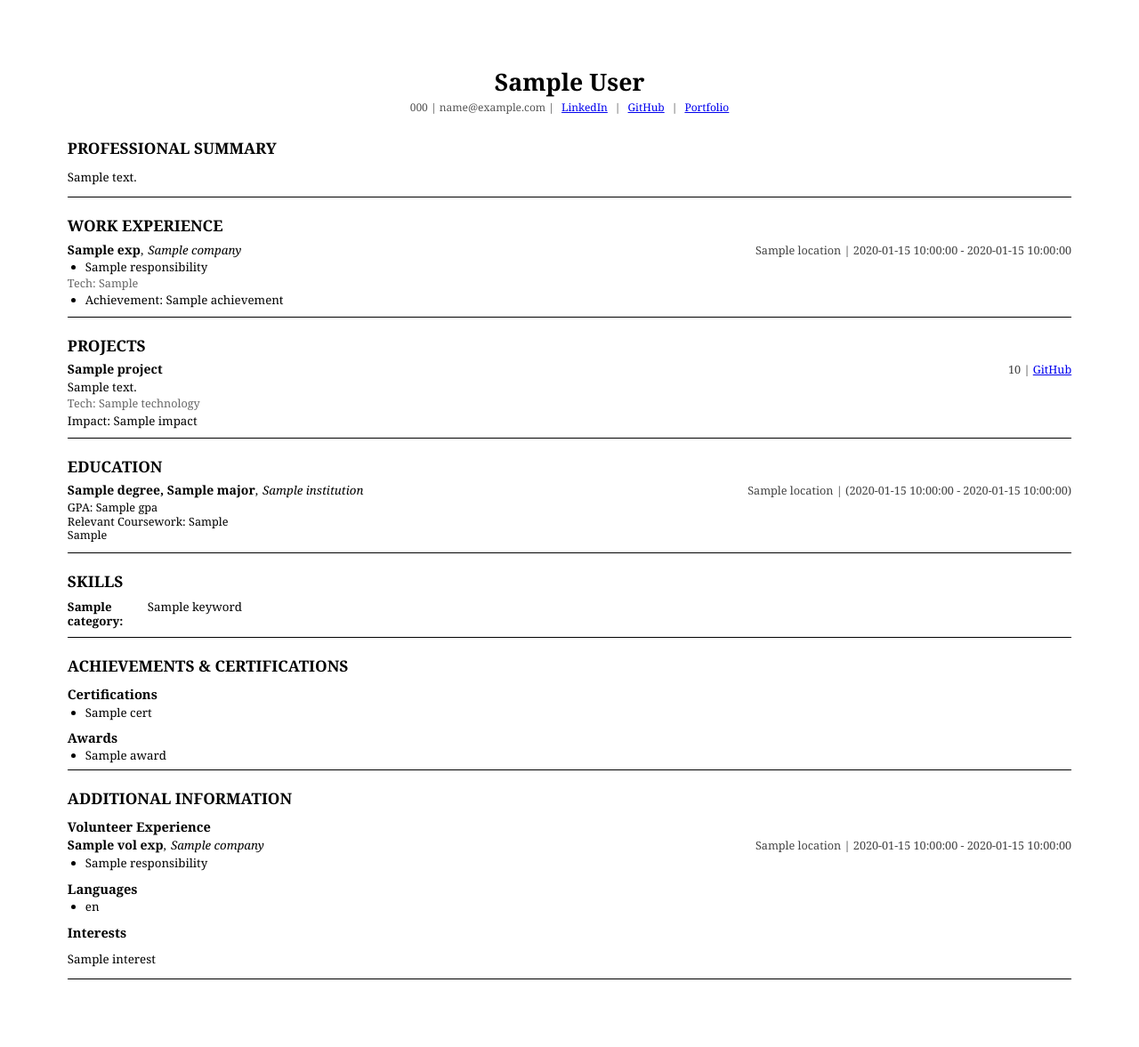
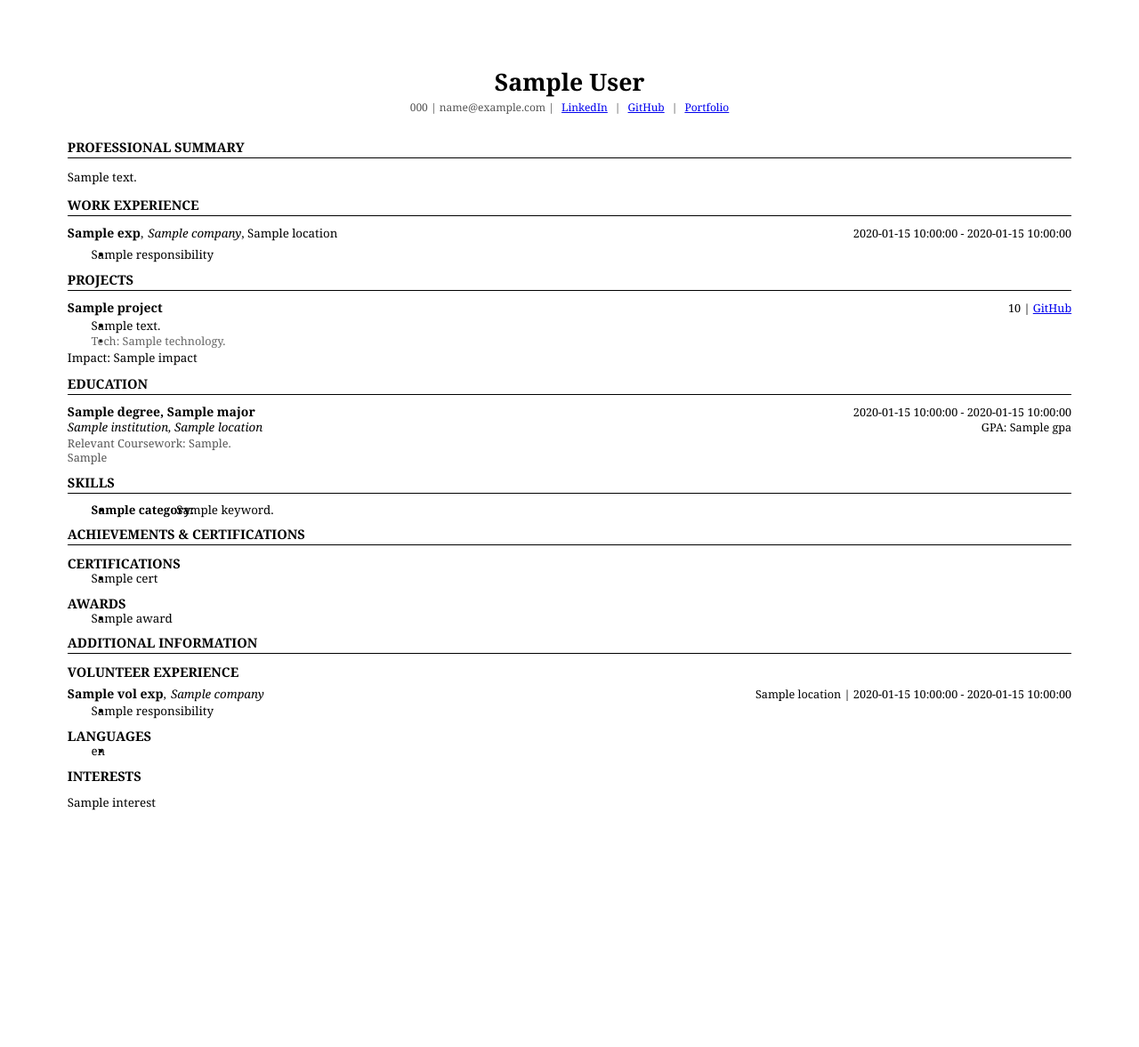
Before and after one commit to adityavaidya108/AutoApply.AI, a Python web app: template templates/resume_template.html in a window 1280 px wide. Shown: the whole page at 89% size. After the commit the page ends 911 px from the top, so only its background shows below. Run offline with Jinja, Linux system fonts and the light colour scheme; the template is opened without the code that fills it: most values are stand-ins (such as "Sample title", 1, 10 or a date in 2020).

Commit message:
Better working AI resume enhancer

```diff
--- a/app/schemas.py
+++ b/app/schemas.py
@@ -34,7 +34,6 @@
     duration: Optional[str] = None
     impact: Optional[str] = None
 
-
 class ATSFriendlyResume(BaseModel):
     """
     Schema for an ATS-friendly resume tailored to a job description.
--- a/modules/implementations/html_pdf_generator.py
+++ b/modules/implementations/html_pdf_generator.py
@@ -1,5 +1,5 @@
 from io import BytesIO
-from app.schemas import ATSFriendlyResume, Experience, Education, Skill # Import necessary schemas
+from app.schemas import ATSFriendlyResume # Import necessary schemas
 from modules.interfaces.document_generator import IDocumentGenerator
 from jinja2 import Environment, FileSystemLoader
 from weasyprint import HTML, CSS # pip install weasyprint
@@ -14,8 +14,8 @@
         Generates a PDF byte stream from ATSFriendlyResume data using an HTML template.
         """
         # Render the Jinja2 HTML template with the resume data.
-        # The 'resume' variable in the template will be populated by resume_data.dict()
-        html_content = self.template.render(resume=resume_data.dict())
+        # The 'resume' variable in the template will be populated by resume_data.model_dump()
+        html_content = self.template.render(resume=resume_data.model_dump())
 
         # Convert the rendered HTML content to PDF using WeasyPrint
         pdf_bytes = BytesIO()
--- a/static/styles/resume.css
+++ b/static/styles/resume.css
@@ -30,209 +30,263 @@
 }
 
 .contact-info-line {
-    font-size: 9pt; /* Smaller font for contact details */
+    font-size: 9pt; /* Smaller font for contact line */
     color: #555;
-    margin: 0; /* Remove default paragraph margins */
+    margin: 0;
     line-height: 1.2;
-    /* text-align: center; is still good here in case its children have specific display types */
-    text-align: center; /* Ensure contents within the line are centered */
-    display: flex; /* Make it a flex container to center its own inline-block children */
-    justify-content: center; /* Center children horizontally */
-    flex-wrap: wrap; /* Allow wrapping if links get too long for one line */
-    gap: 0 8px; /* Gap between elements on the same line */
+    text-align: center;
+    display: flex; /* Flex to align contact info horizontally */
+    justify-content: center;
+    flex-wrap: wrap; /* Allow contact items to wrap */
+    gap: 0 8px; /* Horizontal gap between items */
 }
 
 /* Styles for clickable links in PDF */
 .contact-info-links a {
-    color: #000; /* Black links to blend with text */
-    text-decoration: none; /* No underline by default */
-    border-bottom: 0.5px solid #000; /* Subtle bottom border (like LaTeX) */
+    color: #000; /* Match surrounding text */
+    text-decoration: none;
+    border-bottom: 0.5px solid #000; /* Subtle underline */
     font-weight: normal;
 }
+
 .contact-info-links a:hover {
-    text-decoration: underline; /* Standard hover for browser view */
+    text-decoration: underline; /* For browser preview */
+}
+
+.contact-item {
+    white-space: nowrap;
+}
+
+.contact-separator {
+    white-space: nowrap;
+    margin: 0 5px;
+    color: #555;
 }
 
 /* Section Titles (mimicking LaTeX \section) */
-h2 {
-    font-size: 13pt; /* Section heading size */
-    font-weight: bold;
-    color: #000;
-    margin-top: 1.2em; /* Space before section */
-    margin-bottom: 0.4em; /* Space after section heading */
-    padding-bottom: 0; /* No padding if using HR below */
-    text-transform: uppercase; /* Common for professional resume sections */
-    text-align: left; /* Ensure headings are left-aligned */
-}
-
-/* Horizontal Rule for Section Separation */
-hr.section-divider {
-    border: none; /* Remove default browser border */
-    border-top: 1px solid #000; /* Thin black line */
-    margin-top: 0.2cm; /* Space after the section content */
-    margin-bottom: 0.2cm; /* Space before the next section heading */
-    width: 100%; /* Ensure it spans full width */
-    clear: both; /* Important if any floats were used, though we use flexbox */
-}
-
-/* Sub-headings like "Certifications" under "Achievements" */
 h3 {
     font-size: 11pt;
     font-weight: bold;
-    margin-top: 0.8em;
-    margin-bottom: 0.2em;
+    color: #000;
+    margin-top: 0.7em;
+    margin-bottom: 0;
+    padding-bottom: 0;
+    text-transform: uppercase;
+    text-align: left;
 }
 
-/* Content Sections (general container for content below headings) */
-.section-content {
-    margin-left: 0; /* No default indent */
-    margin-bottom: 0; /* Controlled by item spacing */
+/* Horizontal Rule below headings*/
+hr.section-divider {
+    border: none;
+    border-top: 1px solid #000;
+    margin-top: 2pt;
+    margin-bottom: 8pt;
+    width: 100%;
+    clear: both;
 }
 
-/* Experience, Education, Project Item Containers */
-.experience-item, .education-item, .project-item, .volunteer-item { /* Added volunteer-item */
-    margin-bottom: 8pt; /* Reduced space between items */
+/* General section container */
+.section-content {
+    margin-left: 0;
+    margin-bottom: 0;
 }
 
-/* Item Headers (for Title/Company/Dates/Location in Experience, Education, Project) */
+/* Experience, Project, Volunteer Item Containers */
+.experience-item, .project-item, .volunteer-item {
+    margin-bottom: 8pt;
+    margin-top: 5pt;
+}
+
+/* Item Headers in Experience and Projects */
 .item-header {
-    display: flex; /* Use Flexbox for robust two-column alignment */
-    justify-content: space-between; /* Pushes content to ends of the line */
-    align-items: baseline; /* Aligns text baselines */
-    margin-bottom: 2pt; /* Tight spacing between header and bullets/description */
+    display: flex;
+    justify-content: space-between;
+    align-items: baseline;
+    margin-bottom: 2pt;
 }
 
 .item-title-company {
-    display: inline-flex; /* Keep title and company on one "block" for flex */
+    display: flex;
     align-items: baseline;
-    flex-wrap: nowrap; /* Prevent title/company from wrapping if space is tight */
-    flex-grow: 1; /* Allow this part to grow and take most space */
-    margin-right: 10pt; /* Space before dates */
+    flex-wrap: nowrap;
+    flex-grow: 1;
+    margin-right: 10pt;
 }
 
-.job-title, .degree, .project-name {
+.job-title, .project-name {
     font-weight: bold;
-    font-size: 10.5pt; /* Fine-tuned font size */
-    white-space: nowrap; /* Keep on one line if possible */
+    font-size: 10.5pt;
+    white-space: nowrap; /* Prevent wrapping */
 }
 
-.company, .institution {
+.company {
     font-style: italic;
     font-size: 10pt;
-    margin-left: 5px; /* Small space after title */
-    white-space: nowrap; /* Keep on one line if possible */
+    margin-left: 5px;
+    white-space: nowrap;
 }
 
 .item-dates-location {
-    font-size: 9.5pt; /* Smaller font for dates/locations */
-    color: #444; /* Muted color for dates */
+    font-size: 9.5pt;
+    color: #000;
     text-align: right;
-    white-space: nowrap; /* Crucial: Prevents dates/location from wrapping */
-    flex-shrink: 0; /* Prevents this section from shrinking */
+    white-space: nowrap;
+    flex-shrink: 0;
 }
 
-/* Bulleted Lists (Responsibilities, Highlights, Achievements, Certifications) */
+/* Education Block Styling */
+.education-item {
+    margin-bottom: 8pt;
+    margin-top: 5pt;
+}
+
+.education-line-1, .education-line-2 {
+    display: flex;
+    justify-content: space-between;
+    align-items: baseline;
+    margin-bottom: 0;
+}
+
+.degree-major {
+    font-weight: bold;
+    font-size: 10.5pt;
+    flex-shrink: 1;
+    flex-grow: 1;
+    margin-right: 10pt;
+}
+
+.institution-location {
+    font-style: italic;
+    font-size: 10pt;
+    white-space: nowrap;
+    flex-shrink: 0;
+    margin-right: 10pt;
+}
+
+.education-dates, .education-gpa {
+    font-size: 9.5pt;
+    color: #000;
+    text-align: right;
+    white-space: nowrap;
+    flex-shrink: 0;
+}
+
+.education-details-misc {
+    font-size: 9.5pt;
+    color: #555;
+    margin-top: 2pt;
+    margin-bottom: 0;
+    line-height: 1.2;
+}
+
+/* Bullet List Styling */
 ul {
-    list-style-type: disc; /* Standard bullet points (•) */
-    padding-left: 15pt; /* Reduced indent for bullets */
-    margin: 0; /* Remove default margin */
-    margin-top: 2pt; /* Small space above first bullet */
+    list-style-type: none;
+    padding-left: 0;
+    margin: 0;
+    margin-top: 0;
 }
 
 ul li {
-    margin-bottom: 2pt; /* Tight spacing between list items */
-    line-height: 1.2; /* Tighter line spacing for bullets */
+    display: flex;
+    align-items: flex-start;
+    margin-bottom: 2pt;
+    line-height: 1.2;
     font-size: 10pt;
+    padding-left: 0;
+    text-indent: -15pt;
+    margin-left: 15pt;
 }
 
-/* Skills Table (Mimics LaTeX tabularx) */
-.skills-table {
-    width: 100%;
-    border-collapse: collapse; /* No cell borders */
-    font-size: 10pt;
-    margin-top: 5pt;
-}
-.skills-table td {
-    padding: 2pt 0; /* Tight padding */
-    vertical-align: top;
-    line-height: 1.2;
-}
-.skills-table td:first-child {
+ul li::before {
+    content: "•";
+    color: #000;
     font-weight: bold;
-    width: 80px; /* Fixed width for category labels for alignment */
-    padding-right: 10px; /* Space between category and list */
+    display: inline-block;
+    width: 15pt;
+    flex-shrink: 0;
+    text-align: right;
+    padding-right: 5pt;
 }
 
-/* Project Description & Impact */
+/* Bullet List Top Margin */
+.responsibilities-list {
+    margin-top: 5pt; /* Spacing before bullet points */
+}
+
+/* Skills Category Label */
+.skill-category-label {
+    font-weight: bold;
+    /* You can add margin-right if desired for spacing after colon */
+}
+
+/* Project Descriptions */
 .project-description, .project-impact {
     margin-top: 2pt;
     margin-bottom: 2pt;
     font-size: 10pt;
 }
-.technologies-used { /* For technologies list in Experience/Projects */
+
+.technologies-used {
     font-size: 9.5pt;
     margin-top: 2pt;
     margin-bottom: 2pt;
-    color: #666; /* Muted color for tech stack list */
+    color: #666;
 }
 
-/* Specific details like GPA, Coursework etc. in Education */
+/* Extra Education Info */
 .education-details {
     font-size: 9.5pt;
     margin-top: 0;
     margin-bottom: 0;
 }
 
-/* Additional Info Sections (Languages, Interests) */
+/* Additional Info Lists (e.g., Languages, Interests) */
 .additional-info-list {
     margin-top: 0;
     margin-bottom: 0;
-    padding-left: 0; /* Remove default padding for non-bulleted lists */
-    list-style: none; /* Remove bullets if just listing items */
+    padding-left: 0;
+    list-style: none;
 }
+
 .additional-info-list li {
-    display: inline-block; /* Make items horizontal */
+    display: inline-block;
     margin-right: 8pt;
     font-size: 10pt;
 }
 
-
-/* Print-Specific Adjustments (WeasyPrint applies these when generating PDF) */
+/* WeasyPrint-Specific Print Styling */
 @page {
-    size: letter; /* or A4, specify your desired paper size */
-    margin: 0.79in; /* Re-affirm margins for consistency */
+    size: letter;
+    margin: 0.79in;
 }
 @media print {
     body {
-        font-size: 9.5pt; /* Slightly smaller overall font size for print */
+        font-size: 9.5pt;
     }
     h1 {
         font-size: 19pt;
     }
     h2 {
         font-size: 12.5pt;
-        page-break-after: avoid; /* Keep heading with its content */
+        page-break-after: avoid;
     }
     h3 {
         font-size: 10.5pt;
         page-break-after: avoid;
     }
-    /* Attempt to keep these blocks together on a single page if space allows */
     .header-block, .section-content, .experience-item, .education-item, .project-item,
     .skills-table, ul, .volunteer-item {
         page-break-inside: avoid;
     }
-    /* Forces no underline for links in the final PDF, if desired */
     a {
         text-decoration: none !important;
     }
-    /* Ensure HRs are treated well for print */
     hr.section-divider {
-        page-break-after: avoid; /* Don't break right after a divider */
-        margin-top: 0.15cm; /* Tighter spacing for print */
-        margin-bottom: 0.15cm;
+        page-break-after: avoid;
+        margin-top: 1.5pt;
+        margin-bottom: 7pt;
     }
-    /* Further tighten spacing for print where possible */
     ul li {
         margin-bottom: 1.5pt;
     }
--- a/templates/resume_template.html
+++ b/templates/resume_template.html
@@ -29,15 +29,16 @@
     </div>
 
     {% if resume.summary %}
-    <h2>Professional Summary</h2>
+    <h3>Professional Summary</h3>
+    <hr class="section-divider">
     <div class="section-content">
         <p>{{ resume.summary }}</p>
     </div>
-    <hr class="section-divider">
     {% endif %}
 
     {% if resume.experience %}
-    <h2>Work Experience</h2>
+    <h3>Work Experience</h3>
+    <hr class="section-divider">
     <div class="section-content">
         {% for exp in resume.experience %}
         <div class="experience-item">
@@ -45,35 +46,25 @@
                 <span class="item-title-company">
                     <span class="job-title">{{ exp.title }}</span>,
                     <span class="company">{{ exp.company }}</span>
+                    {% if exp.location %}, {{ exp.location }}{% endif %} {# Location moved here to be on same line as title/company #}
                 </span>
                 <span class="item-dates-location">
-                    {% if exp.location %}{{ exp.location }} | {% endif %}
-                    {{ exp.start_date }} - {% if exp.end_date %}{{ exp.end_date }}{% else %}Present{% endif %}
+                    {{ exp.start_date }} - {% if exp.end_date %}{{ exp.end_date }}{% else %}Present{% endif %} {# Only dates here #}
                 </span>
             </div>
-            <ul>
+            <ul class="responsibilities-list"> {# Specific class for responsibilities list #}
                 {% for responsibility in exp.responsibilities %}
                 <li>{{ responsibility }}</li>
                 {% endfor %}
             </ul>
-            {% if exp.technologies_used %}
-                <p class="technologies-used">Tech: {{ exp.technologies_used | join(', ') }}</p>
-            {% endif %}
-            {% if exp.achievements %}
-                <ul>
-                    {% for achievement in exp.achievements %}
-                    <li>Achievement: {{ achievement }}</li>
-                    {% endfor %}
-                </ul>
-            {% endif %}
         </div>
         {% endfor %}
     </div>
-    <hr class="section-divider">
     {% endif %}
 
     {% if resume.projects %}
-    <h2>Projects</h2>
+    <h3>Projects</h3>
+    <hr class="section-divider">
     <div class="section-content">
         {% for project in resume.projects %}
         <div class="project-item">
@@ -86,62 +77,71 @@
                     {% if project.link %}{% if project.duration %} | {% endif %}<a href="{{ project.link }}" target="_blank">GitHub</a>{% endif %}
                 </span>
             </div>
-            <p class="project-description">{{ project.description }}</p>
-            {% if project.technologies %}
-                <p class="technologies-used">Tech: {{ project.technologies | join(', ') }}</p>
-            {% endif %}
+            <ul>
+                <li>{{ project.description }}</li>
+                {% if project.technologies %}
+                    <li class="technologies-used">Tech: {{ project.technologies | join(', ') }}.</li> {# Added period here #}
+                {% endif %}
+            </ul>
             {% if project.impact %}
                 <p class="project-impact">Impact: {{ project.impact }}</p>
             {% endif %}
         </div>
         {% endfor %}
     </div>
-    <hr class="section-divider">
     {% endif %}
 
     {% if resume.education %}
-    <h2>Education</h2>
+    <h3>Education</h3>
+    <hr class="section-divider">
     <div class="section-content">
         {% for edu in resume.education %}
         <div class="education-item">
-            <div class="item-header">
-                <span class="item-title-company">
-                    <span class="degree">{{ edu.degree }}{% if edu.major %}, {{ edu.major }}{% endif %}</span>,
-                    <span class="institution">{{ edu.institution }}</span>
-                </span>
-                <span class="item-dates-location">
-                    {% if edu.location %}{{ edu.location }} | {% endif %}
-                    {% if edu.start_date or edu.end_date %}({{ edu.start_date }} - {{ edu.end_date if edu.end_date else 'Present' }}){% endif %}
+            <div class="education-line-1">
+                <span class="degree-major">{{ edu.degree }}{% if edu.major %}, {{ edu.major }}{% endif %}</span>
+                <span class="education-dates">
+                    {% if edu.start_date or edu.end_date %}{{ edu.start_date }} - {{ edu.end_date if edu.end_date else 'Present' }}{% endif %}
                 </span>
             </div>
-            <p class="education-details">
-                {% if edu.gpa %}GPA: {{ edu.gpa }}{% endif %}
-                {% if edu.relevant_coursework %}<br>Relevant Coursework: {{ edu.relevant_coursework | join(', ') }}{% endif %}
-                {% if edu.additional_info %}<br>{{ edu.additional_info }}{% endif %}
-            </p>
+
+            <div class="education-line-2">
+                <span class="institution-location">
+                    {{ edu.institution }}{% if edu.location %}, {{ edu.location }}{% endif %}
+                </span>
+                <span class="education-gpa">
+                    {% if edu.gpa %}GPA: {{ edu.gpa }}{% endif %}
+                </span>
+            </div>
+
+            {% if edu.relevant_coursework or edu.additional_info %}
+                <p class="education-details-misc">
+                    {% if edu.relevant_coursework %}Relevant Coursework: {{ edu.relevant_coursework | join(', ') }}.<br>{% endif %}
+                    {% if edu.additional_info %}{{ edu.additional_info }}{% endif %}
+                </p>
+            {% endif %}
         </div>
         {% endfor %}
     </div>
-    <hr class="section-divider">
     {% endif %}
 
     {% if resume.skills %}
-    <h2>Skills</h2>
+    <h3>Skills</h3>
+    <hr class="section-divider">
     <div class="section-content">
-        <table class="skills-table">
+        <ul class="skills-list"> {# Use an unordered list with a class for specific styling #}
         {% for skill_category in resume.skills %}
-            <tr>
-                <td>{{ skill_category.category }}:</td>
-                <td>{{ skill_category.keywords | join(', ') }}</td>
-            </tr>
+            <li>
+                <span class="skill-category-label">{{ skill_category.category }}:</span> {# Label for the category name #}
+                {{ skill_category.keywords | join(', ') }}. {# Keywords joined by comma, with a period at the end #}
+            </li>
         {% endfor %}
-        </table>
+        </ul>
     </div>
-    <hr class="section-divider">
     {% endif %}
 
     {% if resume.certifications or resume.awards %}
-    <h2>Achievements & Certifications</h2>
+    <h3>Achievements & Certifications</h3>
+    <hr class="section-divider">
     <div class="section-content">
         {% if resume.certifications %}
         <h3>Certifications</h3>
@@ -161,11 +161,11 @@
         </ul>
         {% endif %}
     </div>
-    <hr class="section-divider">
     {% endif %}
 
     {% if resume.volunteer_experience or resume.languages_spoken or resume.interests %}
-    <h2>Additional Information</h2>
+    <h3>Additional Information</h3>
+    <hr class="section-divider">
     <div class="section-content">
         {% if resume.volunteer_experience %}
         <h3>Volunteer Experience</h3>
@@ -204,7 +204,6 @@
         <p>{{ resume.interests | join(', ') }}</p>
         {% endif %}
     </div>
-    <hr class="section-divider">
     {% endif %}
 
 </body>
```
